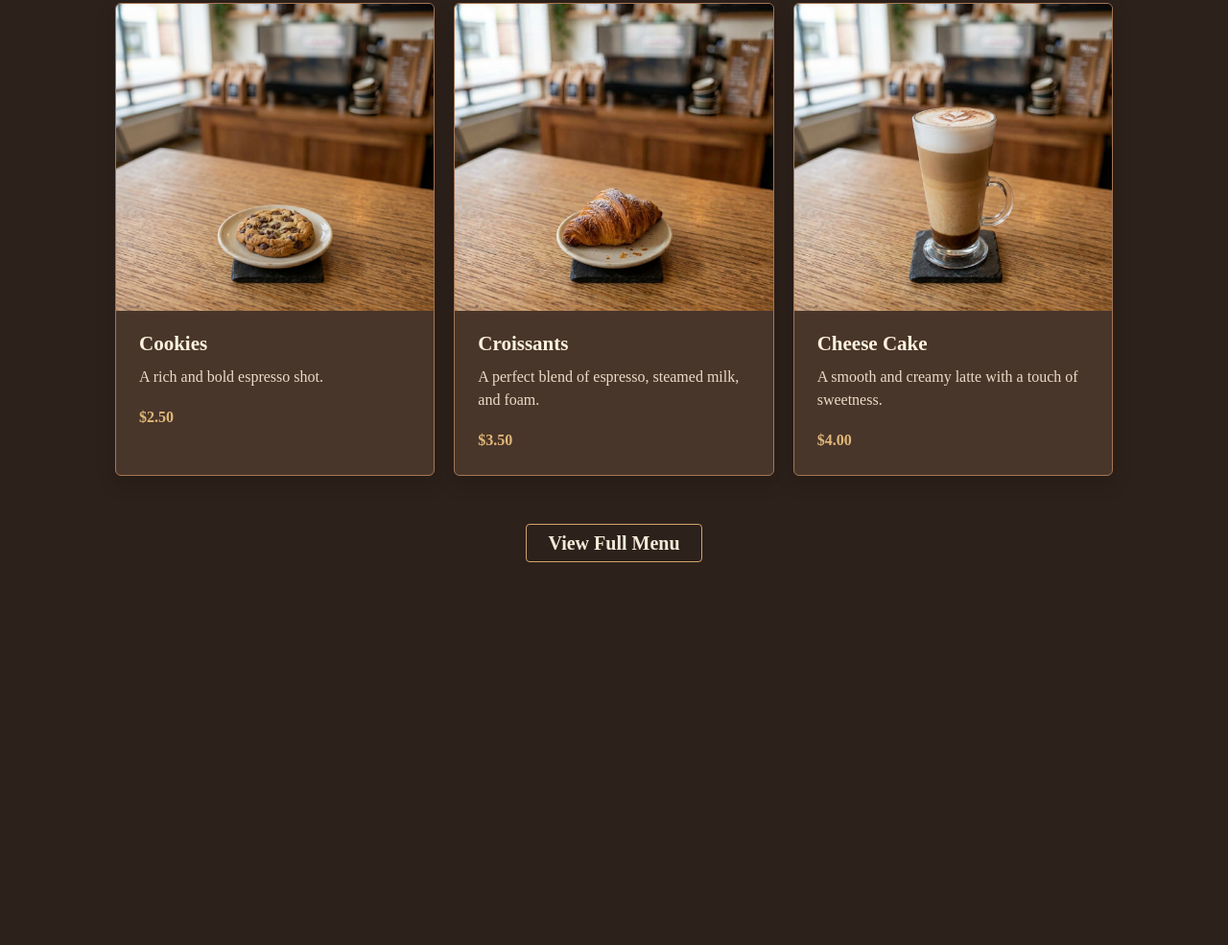
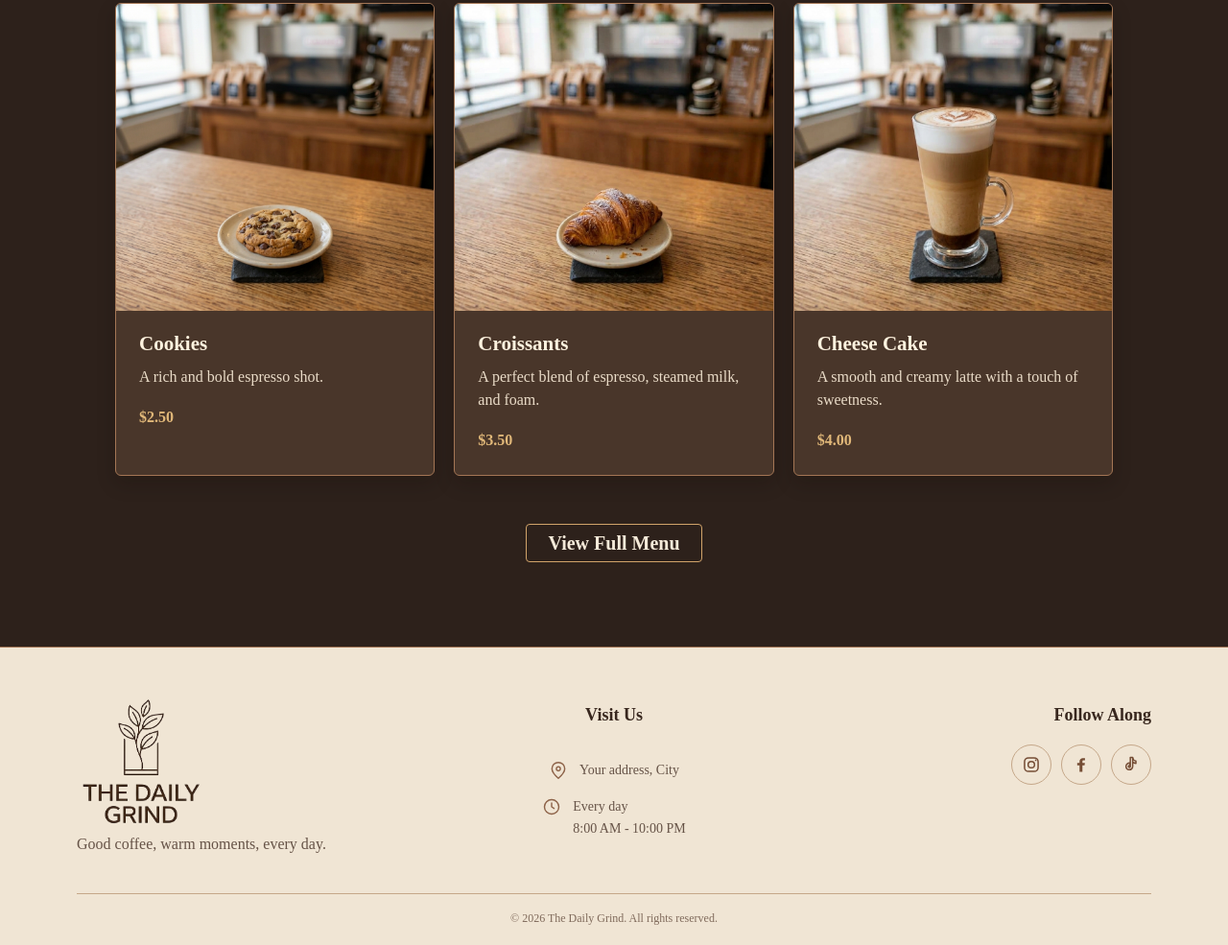
Before and after one commit to Akram-Osama/The-Daily-Grind, a website built with Vite: page cafe-web/index.html in a window 1280 px wide. Shown: the part 2163-3148 px from the top of the page at 96% size. Before the commit the page ends 2837 px from the top, so only its background shows below. Built offline with nearby package versions, Linux system fonts and the light colour scheme.

Commit message:
add footer

```diff
--- a/cafe-web/index.html
+++ b/cafe-web/index.html
@@ -113,6 +113,59 @@
       <button class="full-menu-button" type="button">View Full Menu</button>
     </div>
   </section>
+
+  <footer class="site-footer">
+    <div class="footer-content">
+      <div class="footer-brand">
+        <img src="./public/images/logo-removebg-preview.png" alt="The Daily Grind logo">
+        <p>Good coffee, warm moments, every day.</p>
+      </div>
+
+      <div class="footer-info">
+        <h2>Visit Us</h2>
+        <div class="footer-detail">
+          <svg viewBox="0 0 24 24" aria-hidden="true">
+            <path d="M20 10c0 5-8 12-8 12S4 15 4 10a8 8 0 1 1 16 0Z" />
+            <circle cx="12" cy="10" r="2.5" />
+          </svg>
+          <p>Your address, City</p>
+        </div>
+        <div class="footer-detail">
+          <svg viewBox="0 0 24 24" aria-hidden="true">
+            <circle cx="12" cy="12" r="9" />
+            <path d="M12 7v5l3 2" />
+          </svg>
+          <p>Every day<br>8:00 AM - 10:00 PM</p>
+        </div>
+      </div>
+
+      <div class="footer-social">
+        <h2>Follow Along</h2>
+        <div class="social-links">
+          <a href="https://www.instagram.com/" target="_blank" rel="noreferrer" aria-label="Instagram">
+            <svg viewBox="0 0 24 24" aria-hidden="true">
+              <rect x="3.5" y="3.5" width="17" height="17" rx="5" />
+              <circle cx="12" cy="12" r="4" />
+              <circle class="social-dot" cx="17.5" cy="6.5" r="1" />
+            </svg>
+          </a>
+          <a href="https://www.facebook.com/" target="_blank" rel="noreferrer" aria-label="Facebook">
+            <svg viewBox="0 0 24 24" aria-hidden="true">
+              <path d="M13.5 21v-8h2.7l.4-3h-3.1V8.1c0-.9.3-1.5 1.6-1.5h1.6V3.9c-.3-.05-1.4-.1-2.6-.1-2.5 0-4.2 1.5-4.2 4.3V10H7v3h2.9v8h3.6Z" />
+            </svg>
+          </a>
+          <a href="https://www.tiktok.com/" target="_blank" rel="noreferrer" aria-label="TikTok">
+            <svg viewBox="0 0 24 24" aria-hidden="true">
+              <path d="M14 3v11.2a4.2 4.2 0 1 1-3.5-4.1v3.2a1.2 1.2 0 1 0 .5 1V3h3c.2 2.4 1.5 4 4 4.4v3.1A8 8 0 0 1 14 8.8" />
+            </svg>
+          </a>
+        </div>
+      </div>
+    </div>
+    <div class="footer-bottom">
+      <p>&copy; 2026 The Daily Grind. All rights reserved.</p>
+    </div>
+  </footer>
 </body>
 
 </html>
--- a/cafe-web/src/style.css
+++ b/cafe-web/src/style.css
@@ -247,6 +247,138 @@ header {
   color: #2d211b;
 }
 
+.site-footer {
+  padding: 52px 24px 20px;
+  border-top: 1px solid #a47655;
+  background: #f0e5d4;
+  color: #2d211b;
+}
+
+.footer-content {
+  display: grid;
+  grid-template-columns: repeat(3, minmax(0, 1fr));
+  gap: clamp(24px, 5vw, 64px);
+  width: min(100%, 1120px);
+  margin: 0 auto;
+  padding-bottom: 38px;
+}
+
+.footer-brand {
+  display: flex;
+  flex-direction: column;
+  align-items: flex-start;
+}
+
+.footer-brand img {
+  display: block;
+  width: 132px;
+  height: 132px;
+  margin: 0 0 8px;
+  object-fit: contain;
+}
+
+.footer-brand p {
+  max-width: 260px;
+  color: #665347;
+  font-size: 16px;
+  line-height: 1.6;
+  text-align: left;
+}
+
+.footer-info {
+  display: flex;
+  flex-direction: column;
+  align-items: center;
+}
+
+.footer-info .footer-detail {
+  width: fit-content;
+}
+
+.footer-social {
+  display: flex;
+  flex-direction: column;
+  align-items: flex-end;
+}
+
+.footer-info h2,
+.footer-social h2 {
+  margin: 8px 0 20px;
+  color: #38271e;
+  font-size: 18px;
+}
+
+.footer-detail {
+  display: flex;
+  align-items: flex-start;
+  gap: 12px;
+  margin-top: 16px;
+  color: #665347;
+  font-size: 14px;
+  line-height: 1.6;
+}
+
+.footer-detail svg {
+  flex: 0 0 20px;
+  width: 20px;
+  height: 20px;
+  margin-top: 1px;
+  fill: none;
+  stroke: #8d6248;
+  stroke-linecap: round;
+  stroke-linejoin: round;
+  stroke-width: 1.7;
+}
+
+.social-links {
+  display: flex;
+  gap: 10px;
+}
+
+.social-links a {
+  display: grid;
+  width: 42px;
+  aspect-ratio: 1;
+  place-items: center;
+  border: 1px solid #c5a789;
+  border-radius: 50%;
+  color: #754d35;
+  transition: background-color 200ms ease, color 200ms ease, transform 200ms ease;
+}
+
+.social-links a:hover,
+.social-links a:focus-visible {
+  transform: translateY(-2px);
+  background: #754d35;
+  color: #fffaf2;
+}
+
+.social-links svg {
+  width: 20px;
+  height: 20px;
+  fill: none;
+  stroke: currentColor;
+  stroke-linecap: round;
+  stroke-linejoin: round;
+  stroke-width: 1.8;
+}
+
+.social-links a:nth-child(2) svg,
+.social-dot {
+  fill: currentColor;
+  stroke: none;
+}
+
+.footer-bottom {
+  width: min(100%, 1120px);
+  margin: 0 auto;
+  padding-top: 18px;
+  border-top: 1px solid #c5a789;
+  color: #806b5c;
+  font-size: 12px;
+  text-align: center;
+}
+
 .cards {
   display: grid;
   grid-template-columns: repeat(3, minmax(0, 1fr));
@@ -353,6 +485,15 @@ header {
     padding: 56px 18px 64px;
   }
 
+  .footer-content {
+    grid-template-columns: repeat(2, minmax(0, 1fr));
+    gap: 32px 24px;
+  }
+
+  .footer-brand {
+    grid-column: 1 / -1;
+  }
+
   .cards {
     grid-template-columns: unset;
     grid-auto-flow: column;
@@ -374,6 +515,34 @@ header {
 }
 
 @media (max-width: 420px) {
+  .site-footer {
+    padding: 42px 20px 18px;
+  }
+
+  .footer-content {
+    grid-template-columns: 1fr;
+    gap: 24px;
+  }
+
+  .footer-brand {
+    grid-column: auto;
+  }
+
+  .footer-info,
+  .footer-social {
+    align-items: flex-start;
+  }
+
+  .footer-brand img {
+    width: 116px;
+    height: 116px;
+  }
+
+  .footer-info h2,
+  .footer-social h2 {
+    margin-bottom: 14px;
+  }
+
   .what-cards {
     gap: 10px;
   }
```
